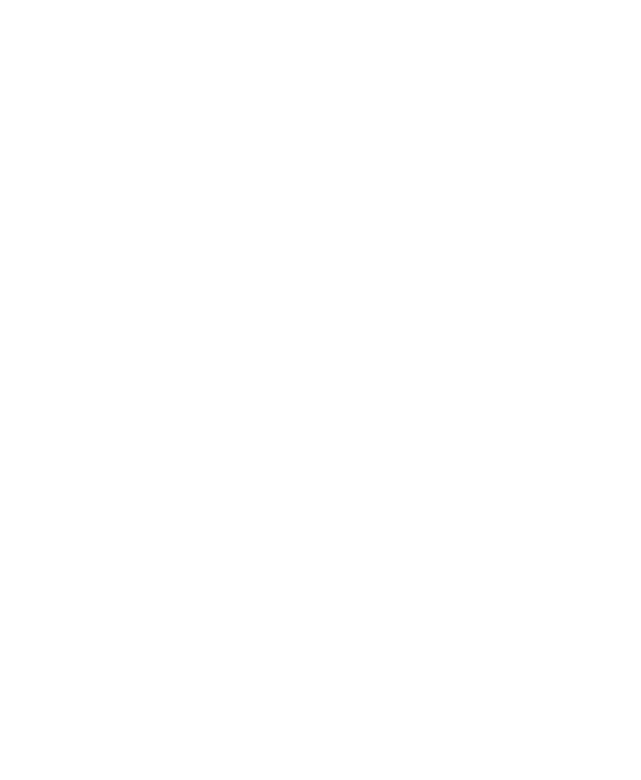
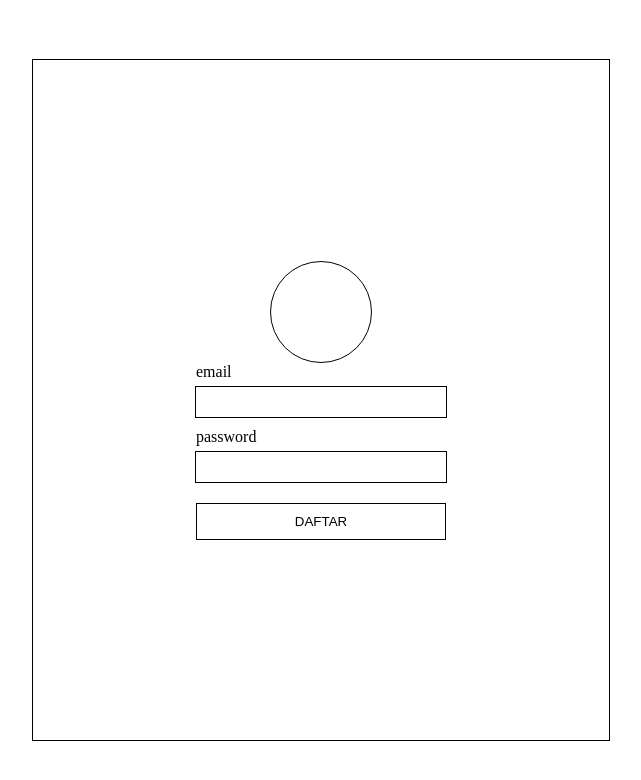
Before and after one commit to komangsurya26/cara-menggunakan-nativejs, a plain HTML site: page index.html in a window 1280 px wide. Shown: the whole page, without its empty margins (319-960 px from the left). Drawn offline with Linux system fonts and the light colour scheme.

Commit message:
tambah css dan html

```diff
--- a/index.html
+++ b/index.html
@@ -1,12 +1,26 @@
 <!DOCTYPE html>
-<html lang="en">
+<html lang="id">
 <head>
     <meta charset="UTF-8">
     <meta http-equiv="X-UA-Compatible" content="IE=edge">
     <meta name="viewport" content="width=device-width, initial-scale=1.0">
-    <title>Document</title>
+    <link rel="stylesheet" href="style.css">
+    <title>registrasi </title>
 </head>
 <body>
+    <div class="container">
+        <div class="form_container">
+          <form>
 
+            <div class = "circle"></div>
+            <label>email</label>
+            <input type="text">
+            <label>password</label>
+            <input type="text">
+            <button>DAFTAR</button>
+
+          </form>
+        </div>
+    </div>
 </body>
 </html>
--- /dev/null
+++ b/style.css
@@ -0,0 +1,67 @@
+body {
+    margin: 0;
+    padding: 0;
+}
+
+.container {
+    height: 100vh;
+    width: 100%;
+    display: flex;
+    justify-content:center ;
+    align-items:center ;
+    margin:auto ;
+
+}
+.form_container {
+    height: 85%;
+    width: 45%;
+    display: flex;
+    justify-content:center ;
+    align-items:center ;
+    margin:auto ;
+    border: 1px solid #000;
+
+}
+
+form{
+    display:flex ;
+    flex-direction:column ;
+    align-items:center ;
+    width: 250px;
+
+}
+
+.circle{
+    width:100px ;
+    height:100px ;
+    border-radius: 50%;
+    border-bottom: 20px;
+    border: 1px solid #000;
+}
+
+label {
+   align-self:flex-start ;
+    margin-bottom: 5px;
+
+}
+
+
+input{
+    width: 100%;
+    height: 30px;
+    outline:none ;
+    border:1px solid #000;
+    padding: 0;
+    margin-bottom:  10px;
+
+
+}
+button{
+    width: 100%;
+    padding: 10px 0;
+    text-transform:uppercase ;
+    background-color:transparent ;
+    border:1px solid #000 ;
+    outline:none ;
+    margin-top: 10px;
+}
```
